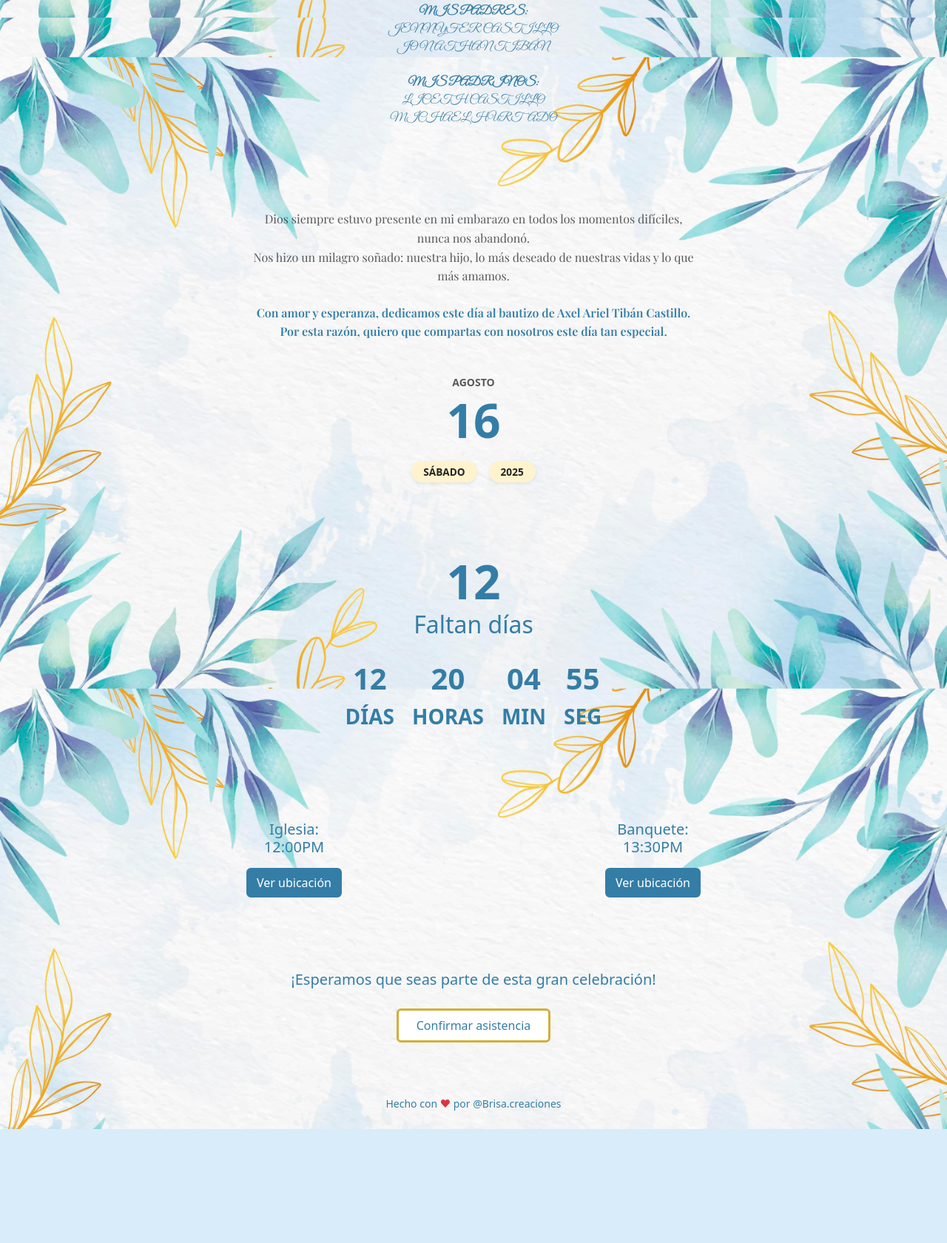
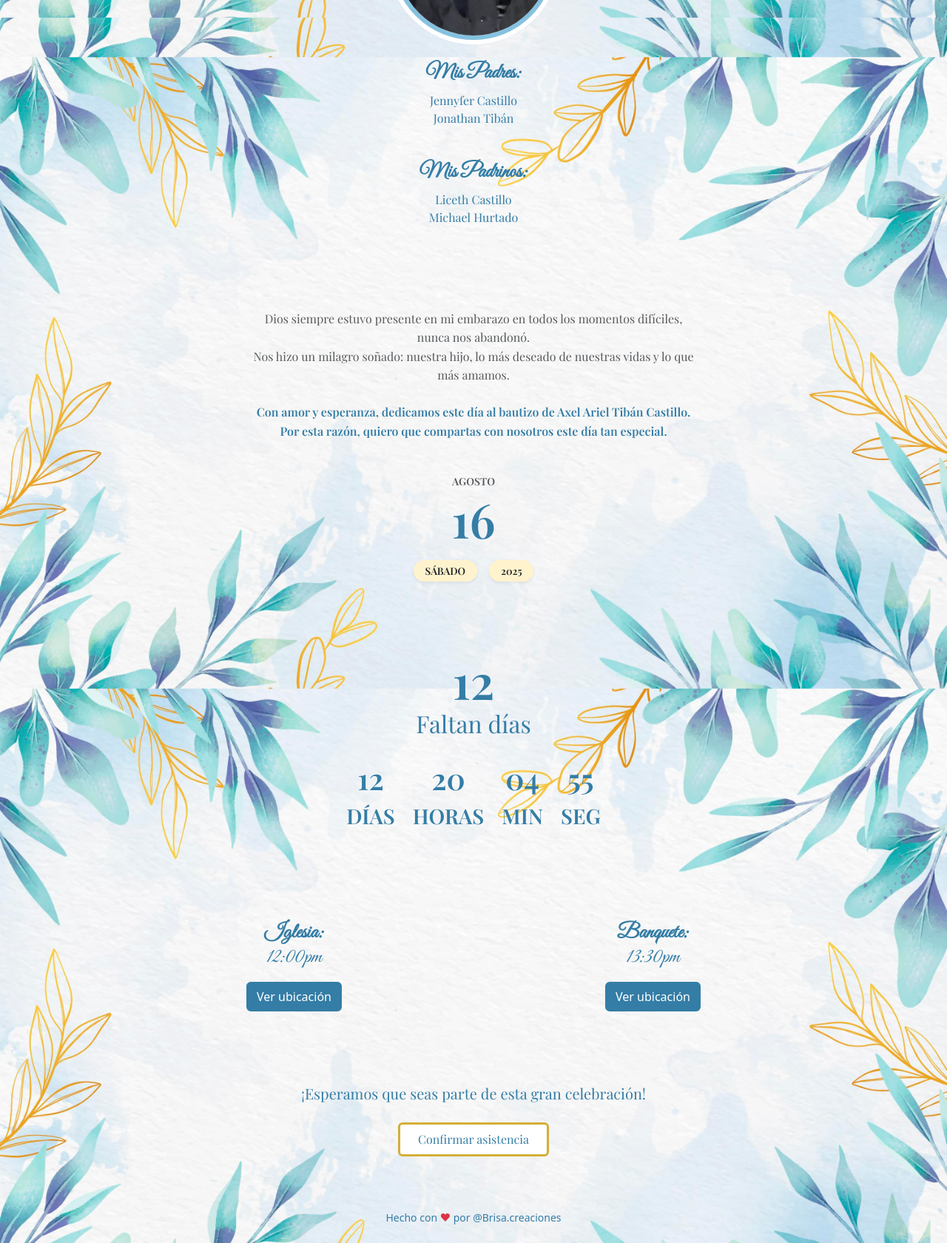
Before and after one commit to maik2110/INVITACION_AXEL_TIBAN, a plain HTML site: page index.html in a window 1280 px wide. Shown: the part 776-2456 px from the top of the page at 74% size. Before the commit the page ends 2302 px from the top, so only its background shows below. Drawn offline with nearby package versions, Linux system fonts and the light colour scheme.

Commit message:
cambios letra

```diff
--- a/css/styles.css
+++ b/css/styles.css
@@ -14,7 +14,9 @@
   .btn-outline-gold      { border:3px solid var(--gold); color:var(--sky-dark); background:#fff; }
 
   .font-script { font-family: "Great Vibes", cursive; }
+  .font-script-name { font-family: "Brush Script MT", cursive; }
   .font-serif  { font-family: "Playfair Display", serif; }
+  .font-serif-large  { font-family: "Time New Roman", serif; }
 
   /* Aparición con IntersectionObserver */
   .appear { opacity:0; transform:translateY(40px); transition:opacity .8s,transform .8s; }
--- a/index.html
+++ b/index.html
@@ -31,14 +31,14 @@ href="https://cdnjs.cloudflare.com/ajax/libs/font-awesome/6.5.0/css/all.min.css"
 
   <!-- HERO -->
   <section class="container text-center py-5 appear">
-    <img src="assets/angel_1.png" alt="Angelito" width="120" class="mb-3"/>
+    <img src="assets/angel_1.png" alt="Angelito" width="220" class="mb-3"/>
     <br>
       <h1 class="nombre-con-pincel display-4 fw-bold font-script text-center">
         Axel<br />Tibán
       </h1>
 
 
-      <div class="audio-player text-center my-4">
+      <div class="audio-player text-center my-4 font-serif">
         <p class="small text-muted fst-italic mb-2">
           Presioná <strong>play</strong> para reproducir la canción
         </p>
@@ -73,10 +73,10 @@ href="https://cdnjs.cloudflare.com/ajax/libs/font-awesome/6.5.0/css/all.min.css"
       <img src="assets/ninio_1.jpeg" class="w-100 h-100 object-fit-cover" alt="Bebé" />
     </div>
 
-    <ul class="list-unstyled font-script">
-      <li><strong>MIS PADRES:</strong><br> JENNYFER CASTILLO <br> JONATHAN TIBÁN</li>
+    <ul class="list-unstyled ">
+      <li><h3><strong class="font-script">Mis Padres:</strong></h3> <p class="font-serif">Jennyfer Castillo <br> Jonathan Tibán </p></li>
       <br>
-      <li><strong>MIS PADRINOS:</strong><br> LICETH CASTILLO <br> MICHAEL HURTADO</li>
+      <li><h3><strong class="font-script">Mis Padrinos:</strong></h3> <p class="font-serif">Liceth Castillo <br> Michael Hurtado </p></li>
     </ul>
   </section>
 
@@ -99,7 +99,7 @@ href="https://cdnjs.cloudflare.com/ajax/libs/font-awesome/6.5.0/css/all.min.css"
       Por esta razón, quiero que compartas con nosotros este día tan especial.
     </p>
 
-    <div class="fecha-evento">
+    <div class="fecha-evento font-serif">
       <div class="fw-semibold small mb-1 text-muted">AGOSTO</div>
       <div class="display-3 fw-bold text-sky-dark">16</div>
       <div class="d-flex justify-content-center gap-3 mt-3 text-uppercase small fw-bold">
@@ -111,12 +111,12 @@ href="https://cdnjs.cloudflare.com/ajax/libs/font-awesome/6.5.0/css/all.min.css"
 
 <!-- COUNTDOWN -->
 <section class="container text-center py-5 appear">
-    <h2 class="mb-4">
-      <span id="day-count" class="display-3 fw-semibold d-block">--</span>
+    <h2 class="mb-4 font-serif">
+      <span id="day-count" class="display-3 fw-semibold d-block ">--</span>
       Faltan días
     </h2>
 
-    <div class="d-flex justify-content-center gap-4 fs-3 fw-semibold flex-wrap">
+    <div class="d-flex justify-content-center gap-4 fs-3 fw-semibold flex-wrap font-serif">
       <div><span id="days"    class="d-block fs-1">–</span>DÍAS</div>
       <div><span id="hours"   class="d-block fs-1">–</span>HORAS</div>
       <div><span id="minutes" class="d-block fs-1">–</span>MIN</div>
@@ -131,7 +131,7 @@ href="https://cdnjs.cloudflare.com/ajax/libs/font-awesome/6.5.0/css/all.min.css"
 
       <div class="col-12 col-md-5">
         <img src="assets/iglesia.svg" alt="" width="80" class="mb-2" />
-        <h3 class="h5 mb-3">Iglesia:<br> 12:00PM</h3>
+        <h3 class="h3 mb-3 font-script"><strong>Iglesia: </strong><br> 12:00pm</h3>
 
         <button
           class="btn btn-sky-dark"
@@ -143,7 +143,7 @@ href="https://cdnjs.cloudflare.com/ajax/libs/font-awesome/6.5.0/css/all.min.css"
 
       <div class="col-12 col-md-5">
         <img src="assets/banquete.svg" alt="" width="80" class="mb-2" />
-        <h3 class="h5 mb-3">Banquete: <br> 13:30PM</h3>
+        <h3 class="h3 mb-3 font-script"><strong>Banquete: </strong> <br> 13:30pm</h3>
         <button
           class="btn btn-sky-dark"
           data-map="https://www.google.com/maps/search/-0.303998,+-78.490094?entry=tts&g_ep=EgoyMDI1MDcyMy4wIPu8ASoASAFQAw%3D%3D&skid=769682aa-9861-4d2c-8980-9a2bed7b8a05"
@@ -156,7 +156,7 @@ href="https://cdnjs.cloudflare.com/ajax/libs/font-awesome/6.5.0/css/all.min.css"
   </section>
 
   <!-- RSVP -->
-  <section class="container text-center py-5 appear">
+  <section class="container text-center py-5 appear font-serif">
     <p class="fs-5 mb-4">¡Esperamos que seas parte de esta gran celebración!</p>
     <a
       href="https://w.app/nkuivi"
```
Also changed, not shown: 1 other file.
